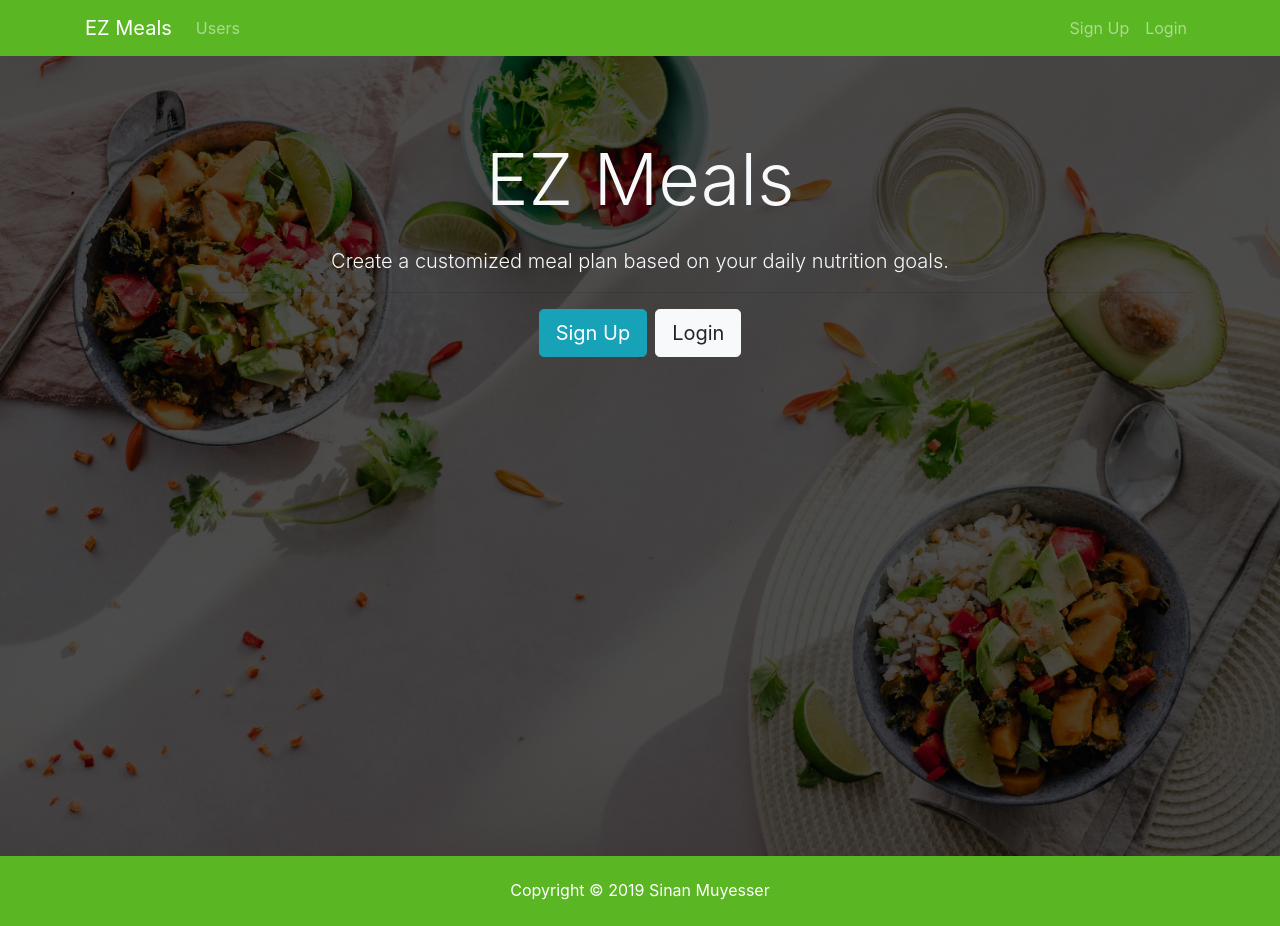
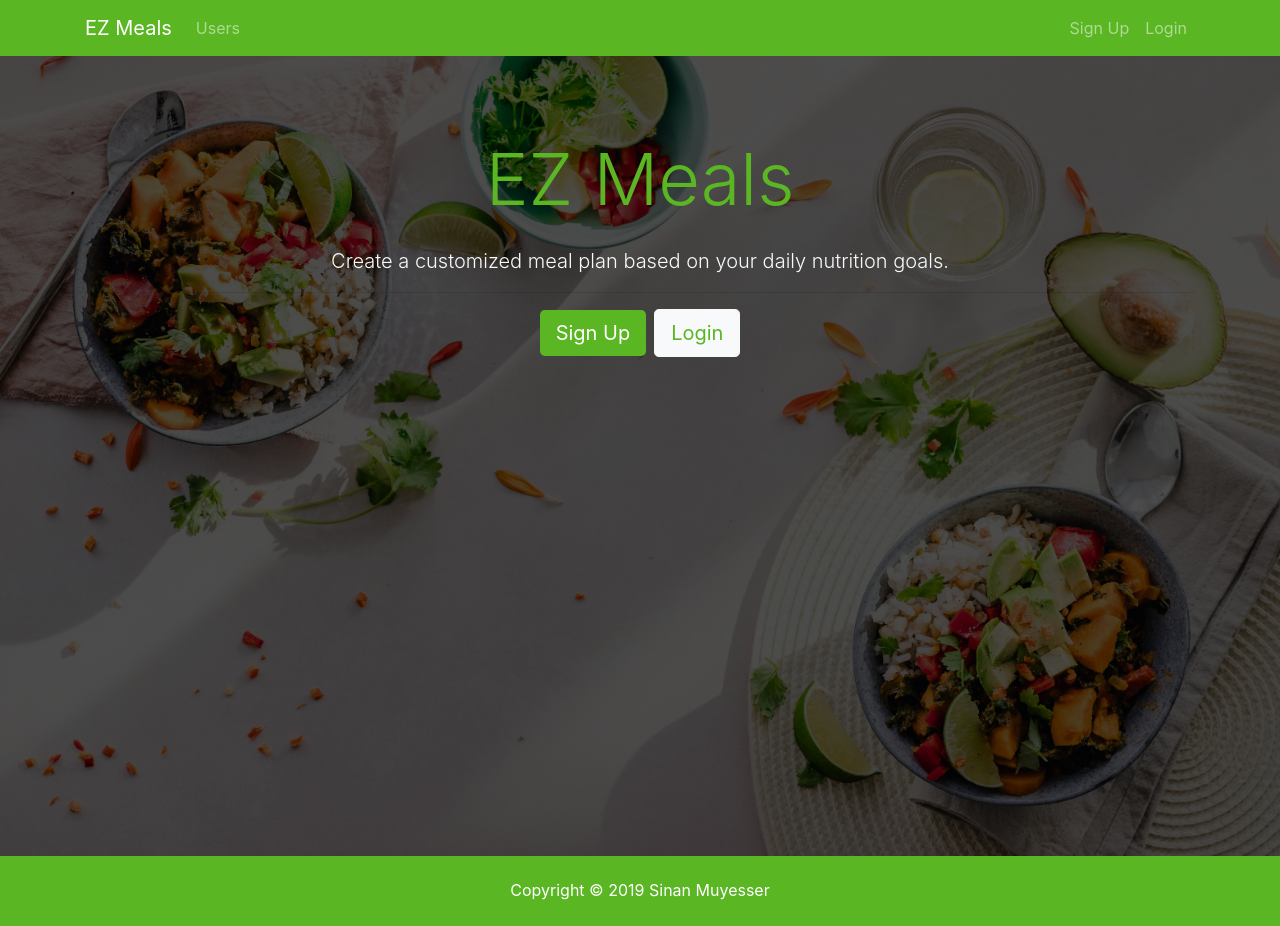
Before and after one commit to SMuyesser/ez-meals, a React (Create React App) app in the folder client/: page / in a window 1280 px wide. Built offline with nearby package versions, Linux system fonts and the light colour scheme.

Commit message:
completed landing component

```diff
--- a/client/src/components/layout/Landing.jsx
+++ b/client/src/components/layout/Landing.jsx
@@ -19,11 +19,10 @@ class Landing extends Component {
 					<div className="container">
 						<div className="row">
 							<div className="col-md-12 text-center">
-								<h1 className="display-3 mb-4">
+								<h1 className="display-3" id="landing-h1">
 									EZ Meals
-								 			<div id="edamam-badge" data-color="transparent"></div>
 								</h1>
-
+							 	<div className="mb-4" id="edamam-badge" data-color="transparent"></div>
 								<p className="lead">
 									{" "}
 									Create a customized meal plan based on your daily nutrition goals.
@@ -31,12 +30,14 @@ class Landing extends Component {
 								<hr />
 								<Link
 									to="/register"
+									id="landing-register-btn"
 									className="btn btn-lg btn-info mr-2"
 								>
 									Sign Up
 								</Link>
 								<Link
 									to="/login"
+									id="landing-login-btn"
 									className="btn btn-lg btn-light"
 								>
 									Login
```
